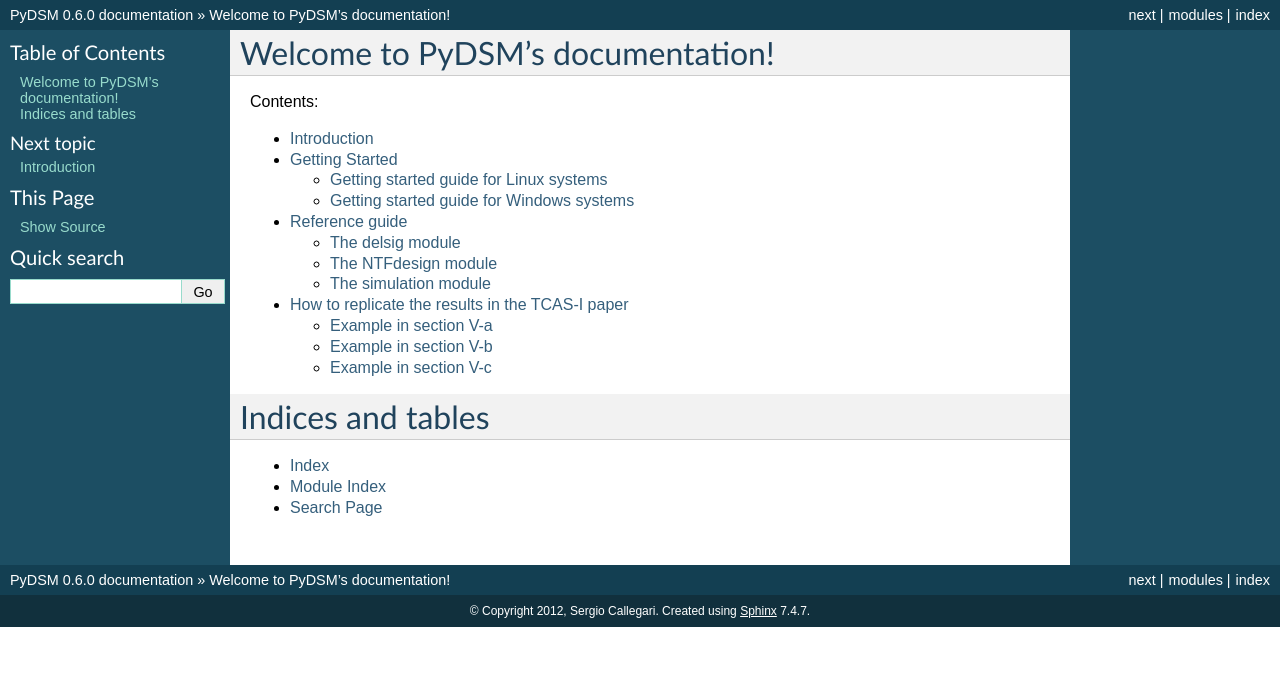
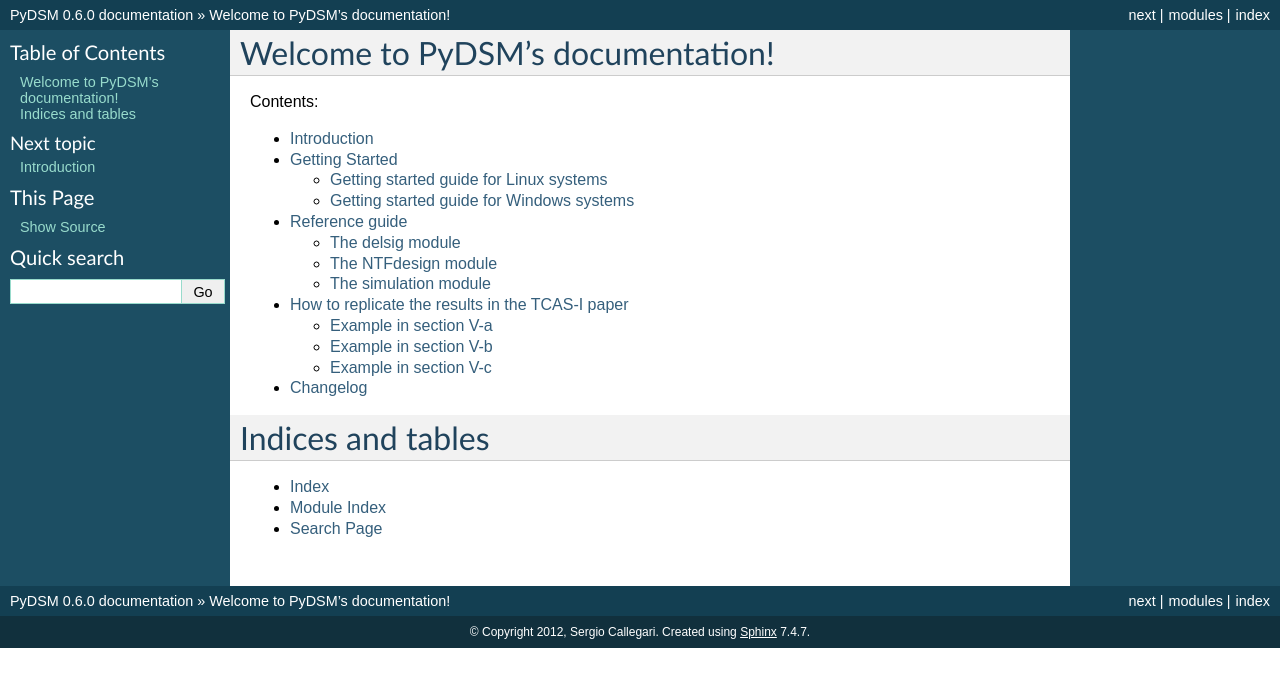
Before and after one commit to sergiocallegari/PyDSM, a Sphinx documentation site: the page built from doc/source/index.rst, in a window 1280 px wide. Shown: the top 687 px of the page. Built offline with Sphinx 7.4.7, drawn with Linux system fonts in a browser that asks for light colours; formulas are drawn with MathJax 3.

Commit message:
Add changelog to the documentation

```diff
--- /dev/null
+++ b/doc/source/changelog.rst
@@ -0,0 +1,5 @@
+Changelog
+---------
+
+0.6.0
+   First released version
--- a/doc/source/index.rst
+++ b/doc/source/index.rst
@@ -15,7 +15,7 @@
    getting-started
    reference
    replicate-tcas
-
+   changelog
 
 Indices and tables
 ==================
```
